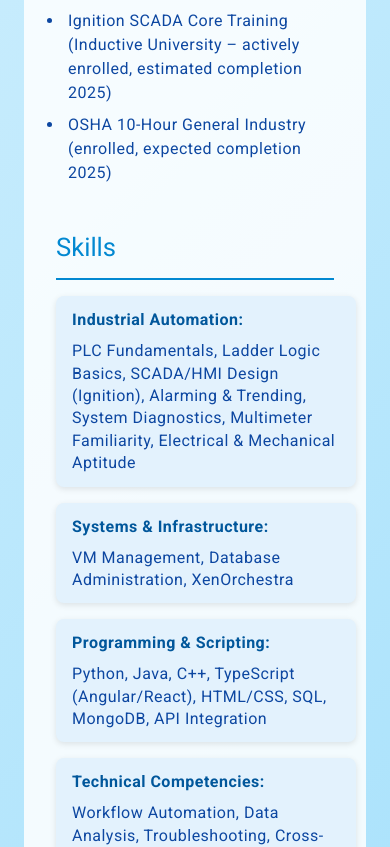
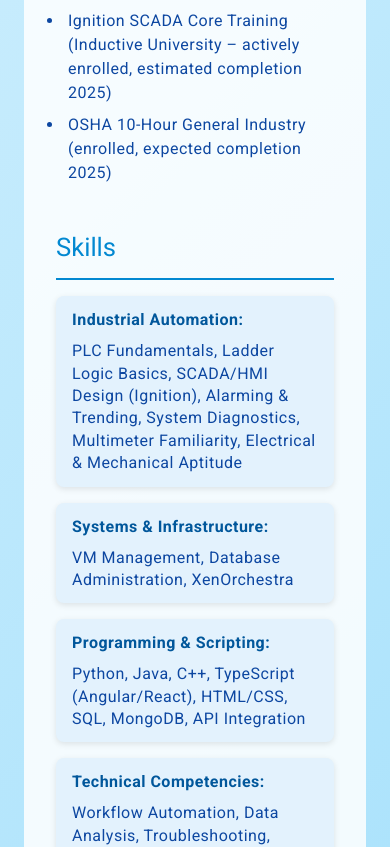
Before and after one commit to ashwom2017/aidan-portfolio, an Angular app in the folder frontend/: page /resume in a window 390 px wide. Shown: the part 1307-2154 px from the top of the page. Built offline with nearby package versions, Linux system fonts and the light colour scheme.

Commit message:
phone skills box

```diff
--- a/frontend/src/app/resume/resume.component.css
+++ b/frontend/src/app/resume/resume.component.css
@@ -167,7 +167,7 @@
 
 .skills-grid {
   display: grid;
-  grid-template-columns: repeat(auto-fit, minmax(300px, 1fr));
+  grid-template-columns: repeat(auto-fit, minmax(275px, 1fr));
   gap: 16px;
   margin-top: 16px;
 }
```
